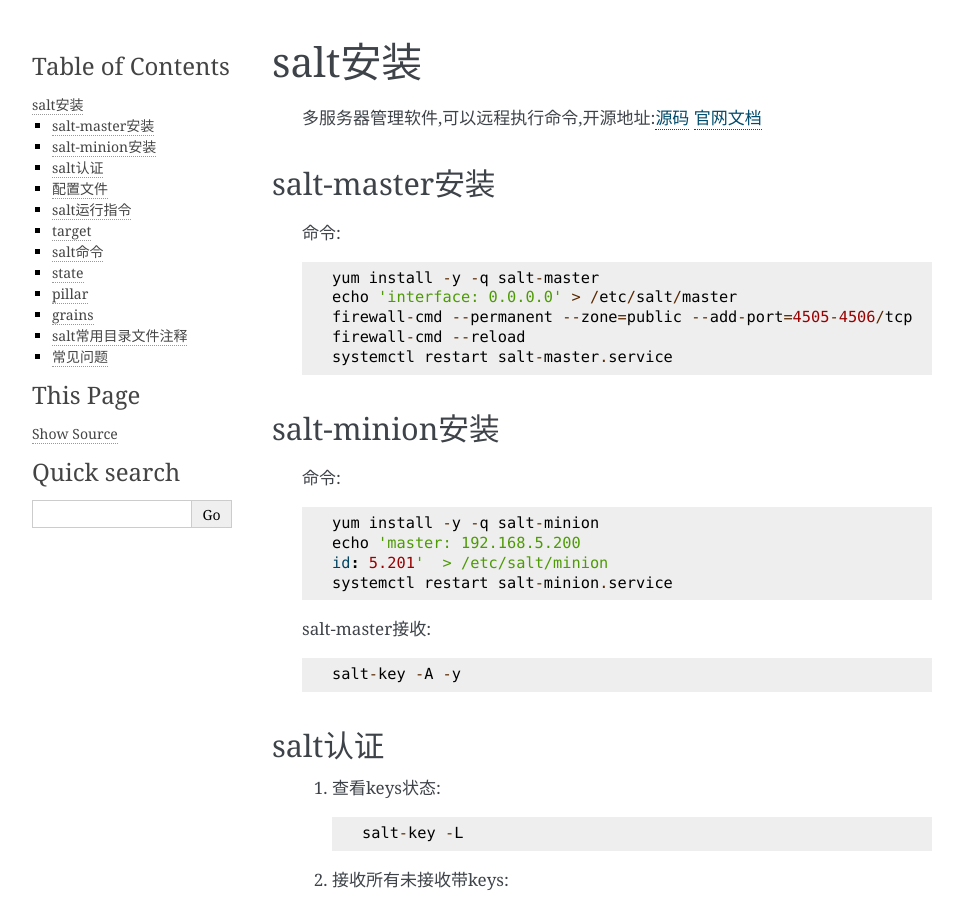
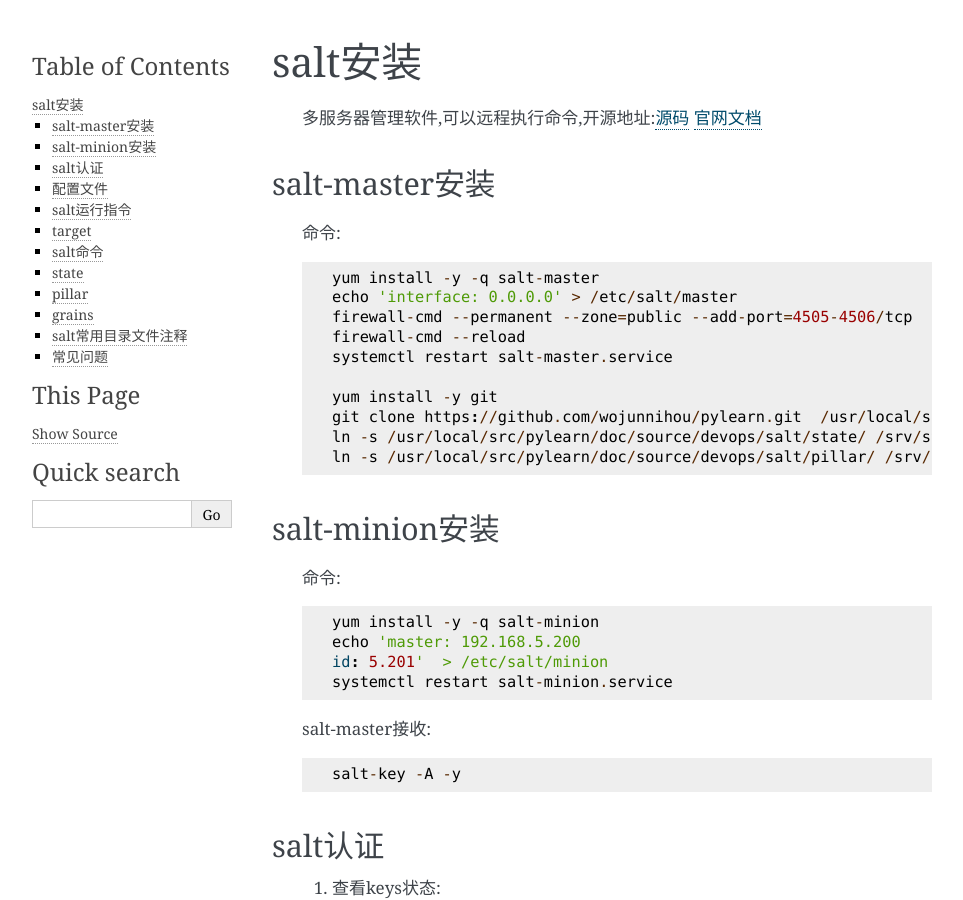
Before and after one commit to wojunnihou/pylearn, a Sphinx documentation site: the page built from doc/source/devops/salt/salt.rst, in a window 1280 px wide and 900 px high. Shown: the whole window, without its empty margins (148-1111 px from the left). Built offline with Sphinx 7.4.7, drawn with Linux system fonts in a browser that asks for light colours.

Commit message:
salt配置

```diff
--- a/doc/source/devops/salt/salt.rst
+++ b/doc/source/devops/salt/salt.rst
@@ -14,6 +14,11 @@
         firewall-cmd --permanent --zone=public --add-port=4505-4506/tcp
         firewall-cmd --reload
         systemctl restart salt-master.service
+
+        yum install -y git
+        git clone https://github.com/wojunnihou/pylearn.git  /usr/local/src/pylearn
+        ln -s /usr/local/src/pylearn/doc/source/devops/salt/state/ /srv/state
+        ln -s /usr/local/src/pylearn/doc/source/devops/salt/pillar/ /srv/pillar
 
 salt-minion安装
 ------------------
```
